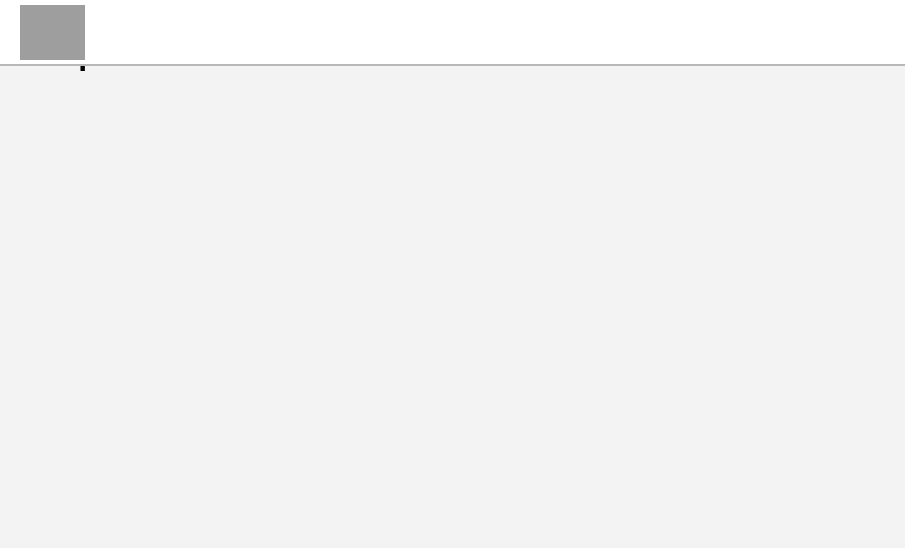
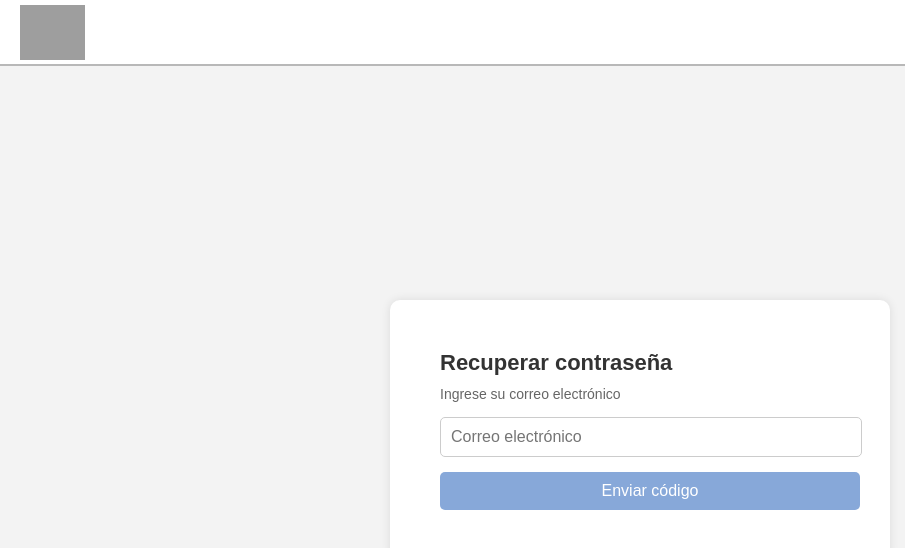
Before and after one commit to camanrofo34/front, an Angular app: page /recuperacion-credenciales in a window 1280 px wide. Shown: the top 548 px of the page, without its empty margins (0-905 px from the left). Built offline with nearby package versions, Linux system fonts and the light colour scheme; grey boxes are pictures that could not be loaded.

Commit message:
promo front done, vehicles swap done, enhanced psswd recovery

```diff
--- a/src/app/app-exhibicion/app-exhibicion.component.css
+++ b/src/app/app-exhibicion/app-exhibicion.component.css
@@ -1,4 +1,4 @@
-/* Estilos generales para ambas secciones */
+/* Estilos generales */
 .exhibicion-container {
   position: relative;
   width: 100%;
@@ -7,18 +7,17 @@
   align-items: center;
   background-size: cover;
   background-position: center;
+  transition: background-image 1s ease-in-out;
 }
 
-/* Fondo para la parte superior (nombre del vehículo) */
+/* Fondo de la parte superior (nombre del vehículo) */
 .exhibicion-header {
-  background-image: url("https://i.ibb.co/PZR67hr9/A1v1.png");
   justify-content: left;
   padding-left: 5%;
 }
 
-/* Fondo para la parte inferior (descripción del vehículo) */
+/* Fondo de la parte inferior (descripción del vehículo) */
 .exhibicion-descripcion {
-  background-image: url("https://i.ibb.co/Jj9K7htJ/A1v2.png");
   justify-content: right;
   padding-right: 5%;
 }
@@ -30,8 +29,18 @@
   padding: 2rem;
   max-width: 400px;
   border-radius: 10px;
-  backdrop-filter: blur(5px); /* Agrega un desenfoque sutil */
+  backdrop-filter: blur(5px);
   text-align: left;
+  transition: opacity 0.5s ease-in-out;
+}
+
+/* Animación de fade-in para los cambios */
+.exhibicion-container.ng-enter {
+  opacity: 0;
+}
+.exhibicion-container.ng-enter-active {
+  opacity: 1;
+  transition: opacity 1s;
 }
 
 /* Estilos para el título */
@@ -51,27 +60,19 @@
 /* Media query para pantallas más pequeñas */
 @media (max-width: 768px) {
   .exhibicion-container {
-    flex-direction: column;
     justify-content: center;
     text-align: center;
-    padding: 0 5%;
   }
 
   .info-box {
-    max-width: 100%;
-    padding: 1.5rem;
+    max-width: 90%;
+  }
+  .fade {
+    opacity: 0;
+    transition: opacity 1s ease-in-out;
   }
 
-  .exhibicion-header, .exhibicion-descripcion {
-    justify-content: center;
-    padding: 1rem 0;
-  }
-
-  .info-box h1 {
-    font-size: 2rem;
-  }
-
-  .info-box p {
-    font-size: 0.9rem;
+  .fade.show {
+    opacity: 1;
   }
 }
--- a/src/app/app-exhibicion/app-exhibicion.component.html
+++ b/src/app/app-exhibicion/app-exhibicion.component.html
@@ -1,13 +1,20 @@
-<div class="exhibicion-container exhibicion-header">
+<div
+  class="exhibicion-container exhibicion-header fade"
+  [ngClass]="{'show': fadeIn}"
+  [ngStyle]="{'background-image': 'url(' + modeloActual.imagenHeader + ')'}"
+>
   <div class="info-box">
-    <h1>SPEEDORZ Model A1-R8</h1>
+    <h1>{{ modeloActual.nombre }}</h1>
   </div>
 </div>
 
-<div class="exhibicion-container exhibicion-descripcion">
-  <div class="info-box">
+<div
+  class="exhibicion-container exhibicion-descripcion fade"
+  [ngClass]="{'show': fadeIn}"
+  [ngStyle]="{'background-image': 'url(' + modeloActual.imagenDescripcion + ')'}"
+>
+  <div class="info-box info-box-right">
     <h1>Exhibición</h1>
-    <p>La exhibición de la SPEEDORZ Model R8 es una experiencia única que combina tecnología avanzada y diseño innovador. Este modelo cuenta con un motor potente y eficiente, capaz de alcanzar velocidades impresionantes en poco tiempo. Su diseño aerodinámico no solo mejora el rendimiento, sino que también le da un aspecto elegante y moderno.</p>
-    <p>La SPEEDORZ Model R8 está equipada con características de seguridad de última generación, incluyendo frenos antibloqueo y control de tracción, lo que garantiza una conducción segura y confiable. Además, su interior está diseñado para ofrecer comodidad y lujo, con asientos de cuero y un sistema de entretenimiento de alta calidad.</p>
+    <p>{{ modeloActual.descripcion }}</p>
   </div>
 </div>
--- a/src/app/app-exhibicion/app-exhibicion.component.ts
+++ b/src/app/app-exhibicion/app-exhibicion.component.ts
@@ -8,4 +8,37 @@ import { CommonModule } from '@angular/common';
   templateUrl: './app-exhibicion.component.html',
   styleUrls: ['./app-exhibicion.component.css']
 })
-export class AppExhibicionComponent { }
+export class AppExhibicionComponent {
+  currentIndex: number = 0;
+  intervalTime: number = 10000; // 15 segundos
+  fadeIn: boolean = true; // Controla la opacidad en la transición
+
+  modelos = [
+    {
+      nombre: "SPEEDORZ Model A1-R8",
+      descripcion: "La exhibición de la SPEEDORZ Model R8 es una experiencia única que combina tecnología avanzada y diseño innovador...",
+      imagenHeader: "https://i.ibb.co/PZR67hr9/A1v1.png",
+      imagenDescripcion: "https://i.ibb.co/Jj9K7htJ/A1v2.png"
+    },
+    {
+      nombre: "SPEEDORZ Model A2-Turbo",
+      descripcion: "El SPEEDORZ Model A2-Turbo redefine el concepto de velocidad y rendimiento, con un diseño aerodinámico y un motor de alto desempeño...",
+      imagenHeader: "https://i.ibb.co/d0bML91b/A2v2.png",
+      imagenDescripcion: "https://i.ibb.co/n8mjh9ZW/A2v3.png"
+    }
+  ];
+
+  constructor() {
+    setInterval(() => {
+      this.fadeIn = false; // Inicia la transición
+      setTimeout(() => {
+        this.currentIndex = (this.currentIndex + 1) % this.modelos.length;
+        this.fadeIn = true; // Aplica el fade-in después del cambio
+      }, 1000); // El tiempo debe coincidir con el CSS de la animación
+    }, this.intervalTime);
+  }
+
+  get modeloActual() {
+    return this.modelos[this.currentIndex];
+  }
+}
--- a/src/app/app-recuperacion-credenciales/app-recuperacion-credenciales.component.css
+++ b/src/app/app-recuperacion-credenciales/app-recuperacion-credenciales.component.css
@@ -1,54 +1,50 @@
-.container {
-    width: 350px;
-    margin: 100px auto;
-    padding: 20px;
+.login-container {
+  max-width: 400px;
+  margin: auto;
+  padding: 50px;
   background: #fff;
-    border-radius: 8px;
-    box-shadow: 0px 4px 6px rgba(0, 0, 0, 0.1);
-    text-align: center;
+  box-shadow: 0px 0px 10px rgba(0, 0, 0, 0.1);
+  text-align: top;
+  margin-top: 300px;
+  border-radius: 10px;
 }
 
-h2 {
+  .login-container h2 {
     font-size: 22px;
-    font-weight: bold;
+    color: #333;
     margin-bottom: 10px;
-    color: #333;
   }
 
-p {
+  .login-container p {
     font-size: 14px;
     color: #666;
     margin-bottom: 15px;
   }
 
-label {
-    display: block;
-    text-align: left;
-    font-size: 14px;
-    color: #444;
-    margin-bottom: 5px;
+  .input-group {
+    width: 100%;
+    margin-bottom: 15px;
   }
 
-input {
+  .input-group input {
     width: 100%;
     padding: 10px;
     border: 1px solid #ccc;
     border-radius: 5px;
-    margin-bottom: 15px;
-    font-size: 14px;
+    font-size: 16px;
   }
 
-.enviar-btn {
-    width: 100%;
+  .login-button {
+    width: 105%;
     padding: 10px;
-    background-color: #87a8c4; /* Color similar al botón del login */
+    background-color: #87a8d9;
     color: white;
     border: none;
     border-radius: 5px;
+    cursor: pointer;
     font-size: 16px;
-    cursor: pointer;
   }
 
-.enviar-btn:hover {
-    background-color: #6b8db2;
+  .login-button:hover {
+    background-color: #6b90c7;
   }
--- a/src/app/app-recuperacion-credenciales/app-recuperacion-credenciales.component.html
+++ b/src/app/app-recuperacion-credenciales/app-recuperacion-credenciales.component.html
@@ -1 +1,16 @@
-<h1>Recuperación de Credenciales</h1>
+<main>
+    <div class="login-container">
+        <h2>Recuperar contraseña</h2>
+        <p>Ingrese su correo electrónico</p>
+
+        <!-- Formulario para ingresar el correo -->
+        <form (submit)="enviarCorreo()">
+            <div class="input-group">
+                <input type="email" [(ngModel)]="correo" name="email" placeholder="Correo electrónico" required>
+            </div>
+
+            <!-- Botón para enviar el código de recuperación -->
+            <button type="submit" class="login-button">Enviar código</button>
+        </form>
+    </div>
+</main>
--- a/src/app/app-recuperacion-credenciales/app-recuperacion-credenciales.component.ts
+++ b/src/app/app-recuperacion-credenciales/app-recuperacion-credenciales.component.ts
@@ -1,18 +1,22 @@
 import { Component } from '@angular/core';
-import { FormsModule } from '@angular/forms'; // <-- Importa FormsModule
+import { FormsModule } from '@angular/forms'; // Para ngModel
+import { Router } from '@angular/router'; // Para la navegación
 
 @Component({
   selector: 'app-recuperacion-credenciales',
-  standalone: true, // <-- Indica que es un componente independiente
+  standalone: true, // Indica que es un componente independiente
   templateUrl: './app-recuperacion-credenciales.component.html',
   styleUrls: ['./app-recuperacion-credenciales.component.css'],
-  imports: [FormsModule] // <-- Agrega FormsModule aquí
+  imports: [FormsModule] // Agrega FormsModule aquí
 })
 export class AppRecuperacionCredencialesComponent {
   correo: string = ''; // Variable para ngModel
 
+  constructor(private router: Router) {} // Inyectar el Router
+
   enviarCorreo() {
     console.log("Correo enviado a:", this.correo);
     // Aquí puedes agregar la lógica para enviar el correo
+    this.router.navigate(['/recuperacion-credenciales/recuperacion-codigo']);
   }
 }
--- a/src/app/app-recuperacion-credenciales/recuperacion-codigo/recuperacion-codigo.component.css
+++ b/src/app/app-recuperacion-credenciales/recuperacion-codigo/recuperacion-codigo.component.css
@@ -0,0 +1,52 @@
+.login-container {
+    width: 400px;
+    background: white;
+    padding: 40px;
+    border-radius: 15px;
+    justify-content: center;
+    box-shadow: 0px 0px 10px rgba(0, 0, 0, 0.1);
+    text-align: center;
+    font-family: Arial, sans-serif;
+    margin: auto;
+    margin-top: 300px;
+  }
+
+  .login-container h2 {
+    font-size: 22px;
+    color: #333;
+    margin-bottom: 10px;
+  }
+
+  .login-container p {
+    font-size: 14px;
+    color: #666;
+    margin-bottom: 15px;
+  }
+
+  .input-group {
+    width: 100%;
+    margin-bottom: 15px;
+  }
+
+  .input-group input {
+    width: 100%;
+    padding: 10px;
+    border: 1px solid #ccc;
+    border-radius: 5px;
+    font-size: 16px;
+  }
+
+  .login-button {
+    width: 105%;
+    padding: 10px;
+    background-color: #87a8d9;
+    color: white;
+    border: none;
+    border-radius: 5px;
+    cursor: pointer;
+    font-size: 16px;
+  }
+
+  .login-button:hover {
+    background-color: #6b90c7;
+  }
--- a/src/app/app-recuperacion-credenciales/recuperacion-codigo/recuperacion-codigo.component.html
+++ b/src/app/app-recuperacion-credenciales/recuperacion-codigo/recuperacion-codigo.component.html
@@ -1 +1,12 @@
-<p>recuperacion-codigo works!</p>
+<main>
+    <div class="login-container">
+        <h2>Verificación de Código</h2>
+        <p>Ingrese el código de 6 dígitos enviado a su correo</p>
+        <form id="verify-form">
+            <div class="input-group">
+                <input type="text" id="code" name="code" pattern="\d{6}" maxlength="6" required>
+            </div>
+            <button type="submit" class="login-button">Verificar código</button>
+        </form>
+    </div>
+  </main>
--- a/src/app/app.routes.ts
+++ b/src/app/app.routes.ts
@@ -33,6 +33,8 @@ import { ModifyComponentDescuentos } from './app-descuentos/app-modify/app-modif
 import { AgregarComponentDescuentos } from './app-descuentos/app-register/app-register-descuentos.component';
 import { AppRecuperacionCredencialesComponent } from './app-recuperacion-credenciales/app-recuperacion-credenciales.component';
 import { AppExhibicionComponent } from './app-exhibicion/app-exhibicion.component'; // esto esta mal
+import { RecuperacionCodigoComponent } from './app-recuperacion-credenciales/recuperacion-codigo/recuperacion-codigo.component';
+
 
 /**
  * Configuración de rutas de la aplicación
@@ -139,6 +141,10 @@ const routeConfig: Routes = [
     component: AppRecuperacionCredencialesComponent
   },
   {
+    path: 'recuperacion-credenciales/recuperacion-codigo',
+    component: RecuperacionCodigoComponent
+  },
+  {
     path: 'exhibicion',
     component: AppExhibicionComponent
   }
```
Lines whose indentation alone changed are shown as unchanged.
